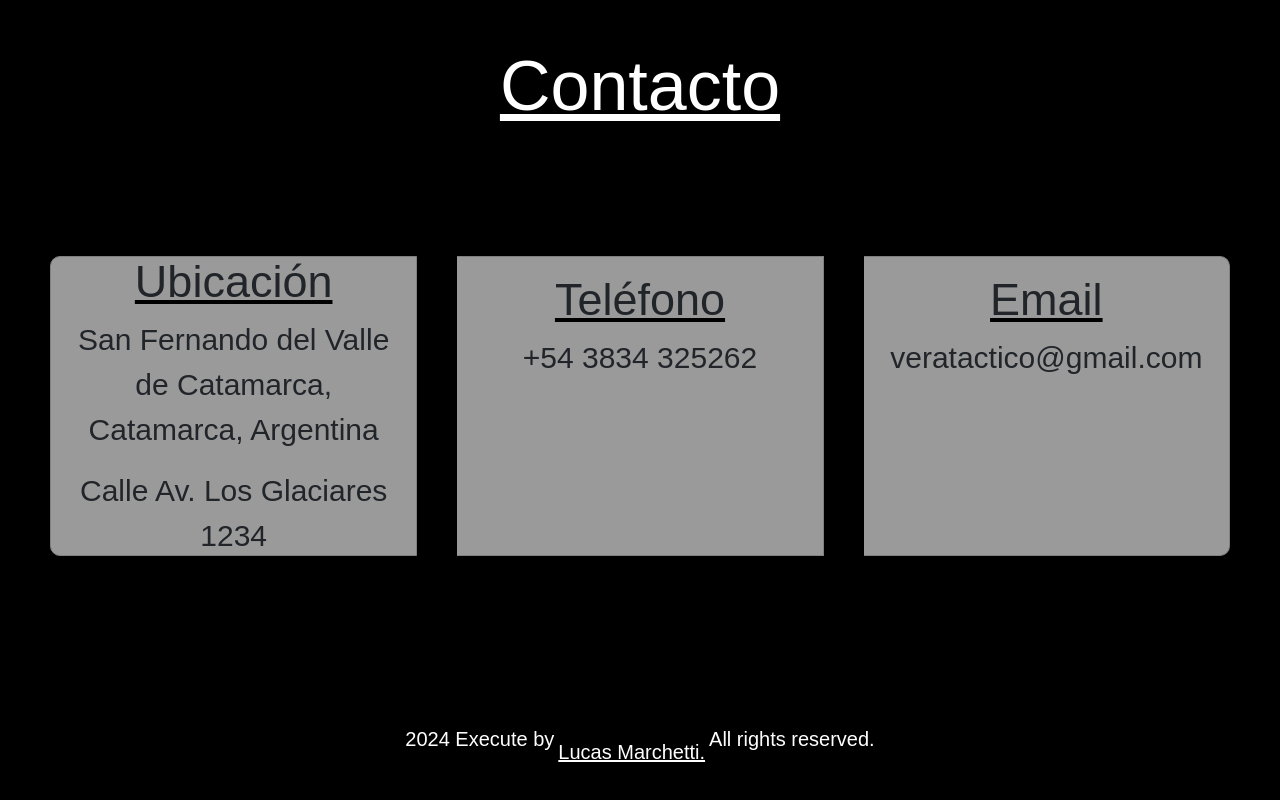
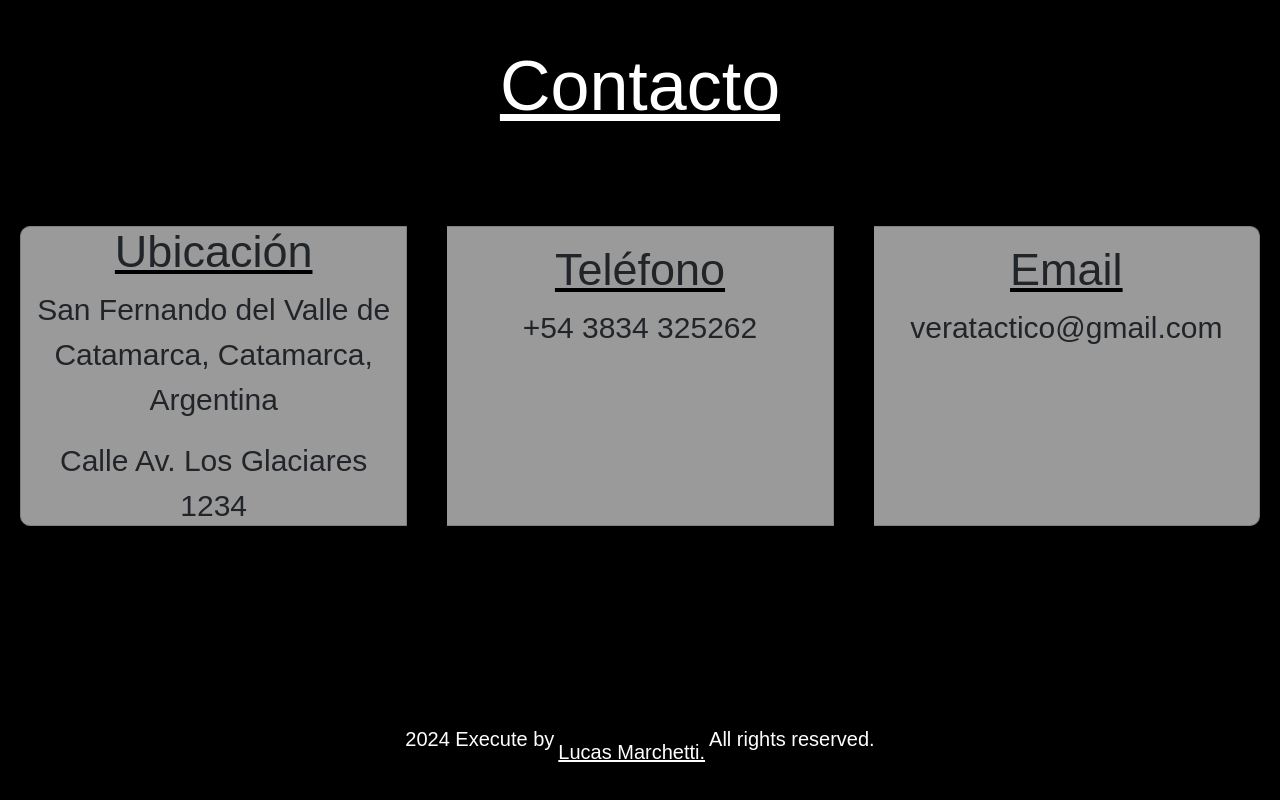
Before and after one commit to LucasMarchetti/CatalogVeraTactico, a JavaScript app: page / in a window 1280 px wide. Shown: the part 5601-6401 px from the top of the page. Built offline with nearby package versions, Linux system fonts and the light colour scheme; the HTML template or start-up script is replaced by a standard one; a web font is replaced by a local one.

Commit message:
fix width contact/component

```diff
--- a/src/components/Contact.css
+++ b/src/components/Contact.css
@@ -27,9 +27,10 @@
 
 .cardGroup {
     display: flex;
+    width: 100%;
     justify-content: center;
     text-align: center;
-    padding: 30px;
+    padding: auto;
     font-size: 30px;
     text-decoration: none;
 }
```
